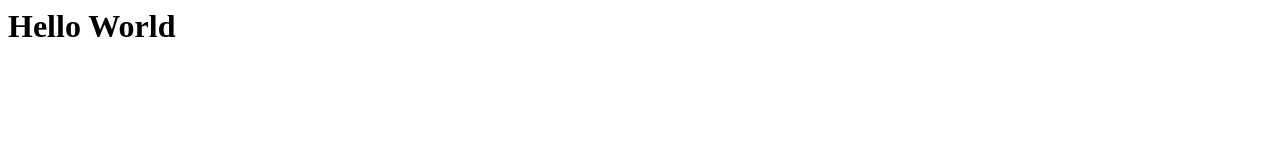
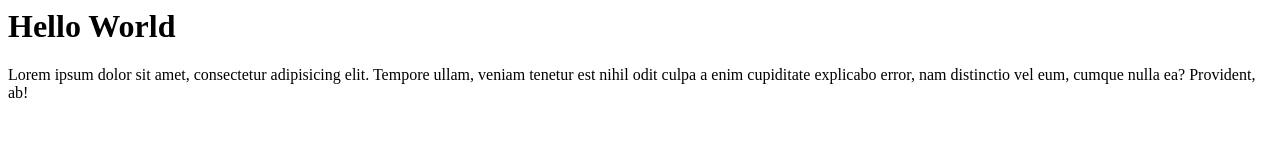
Before and after one commit to AnisRahman97/gitcourse, a plain HTML site: page index.html in a window 1280 px wide. Drawn offline with Linux system fonts and the light colour scheme.

Commit message:
paragraph added

```diff
--- a/index.html
+++ b/index.html
@@ -1 +1,2 @@
 <h1>Hello World</h1>
+<p>Lorem ipsum dolor sit amet, consectetur adipisicing elit. Tempore ullam, veniam tenetur est nihil odit culpa a enim cupiditate explicabo error, nam distinctio vel eum, cumque nulla ea? Provident, ab!</p>
```
